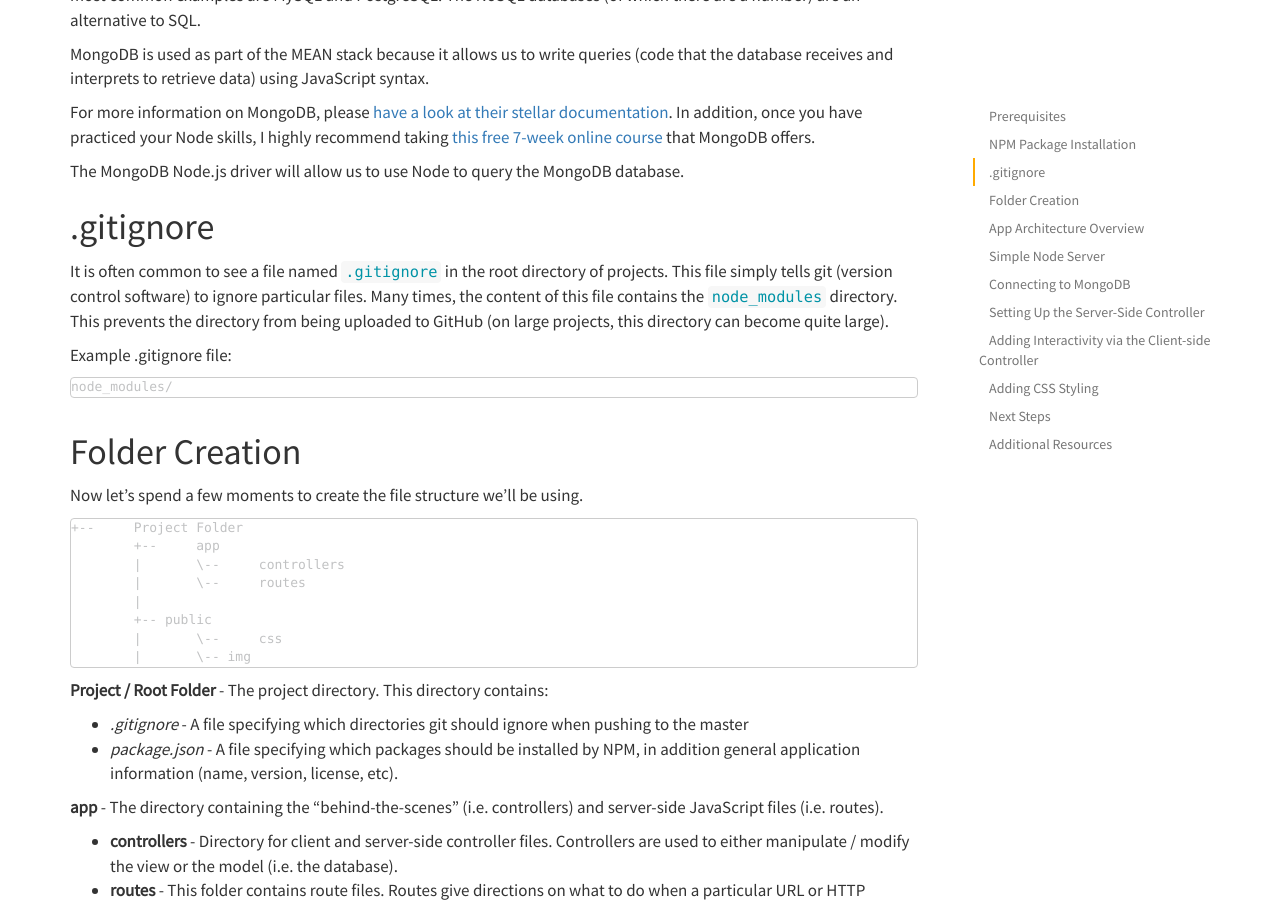
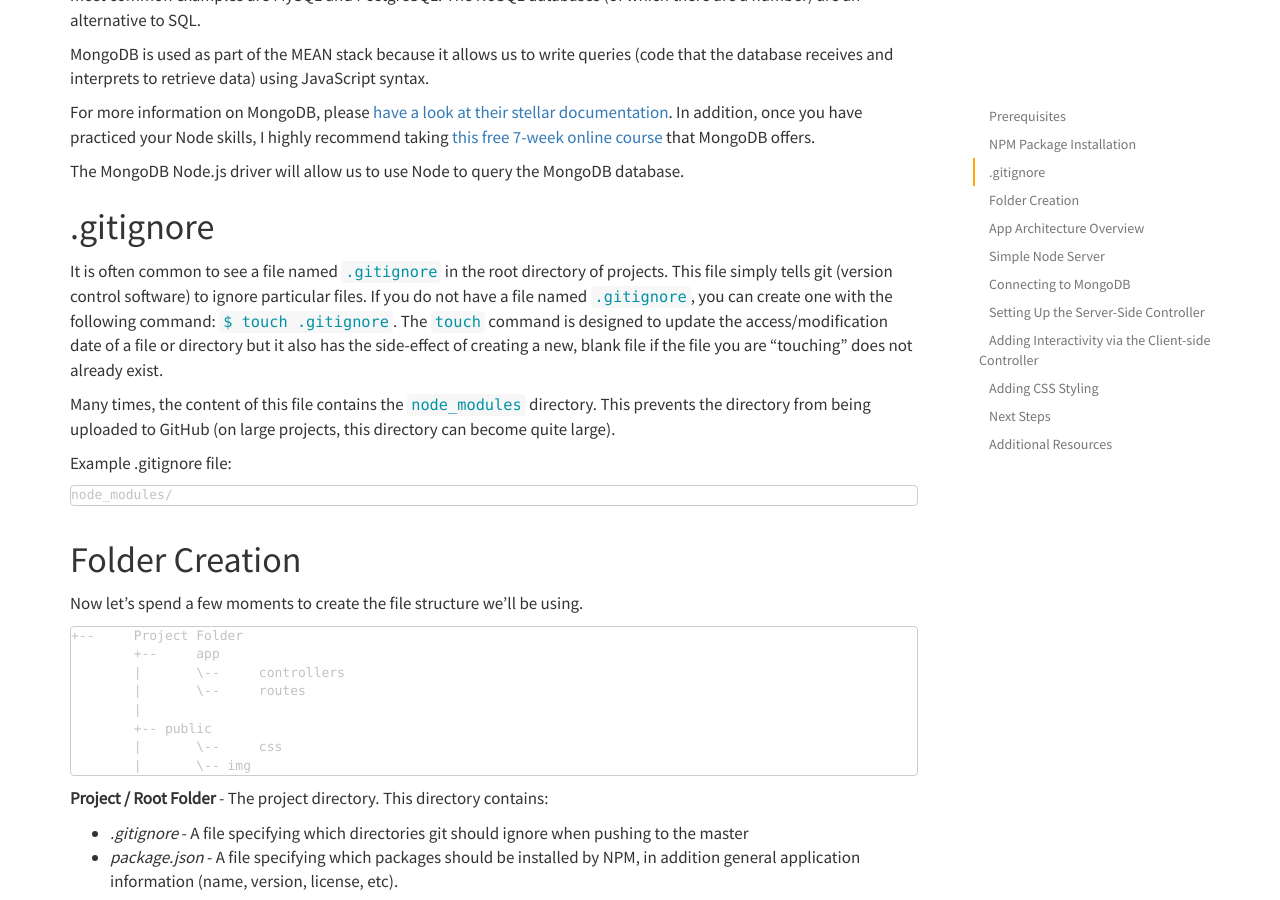
Before and after one commit to johnstonbl01/clementinejs, a Jekyll site: the page built from tutorials/tutorial-beginner.md, in a window 1280 px wide and 900 px high, scrolled down 2444 px. Built offline with Jekyll 4.4.1, drawn with Linux system fonts in a browser that asks for light colours; Markdown is read by kramdown in place of the engine named in the settings.

Commit message:
Add text in .gitignore section

```diff
--- a/tutorials/tutorial-beginner.md
+++ b/tutorials/tutorial-beginner.md
@@ -119,7 +119,9 @@
 
 ## .gitignore
 
-It is often common to see a file named `.gitignore` in the root directory of projects. This file simply tells git (version control software) to ignore particular files. Many times, the content of this file contains the `node_modules` directory. This prevents the directory from being uploaded to GitHub (on large projects, this directory can become quite large).
+It is often common to see a file named `.gitignore` in the root directory of projects. This file simply tells git (version control software) to ignore particular files. If you do not have a file named `.gitignore`, you can create one with the following command: `$ touch .gitignore`. The `touch` command is designed to update the access/modification date of a file or directory but it also has the side-effect of creating a new, blank file if the file you are "touching" does not already exist.
+
+Many times, the content of this file contains the `node_modules` directory. This prevents the directory from being uploaded to GitHub (on large projects, this directory can become quite large).
 
 Example .gitignore file:
 
```
